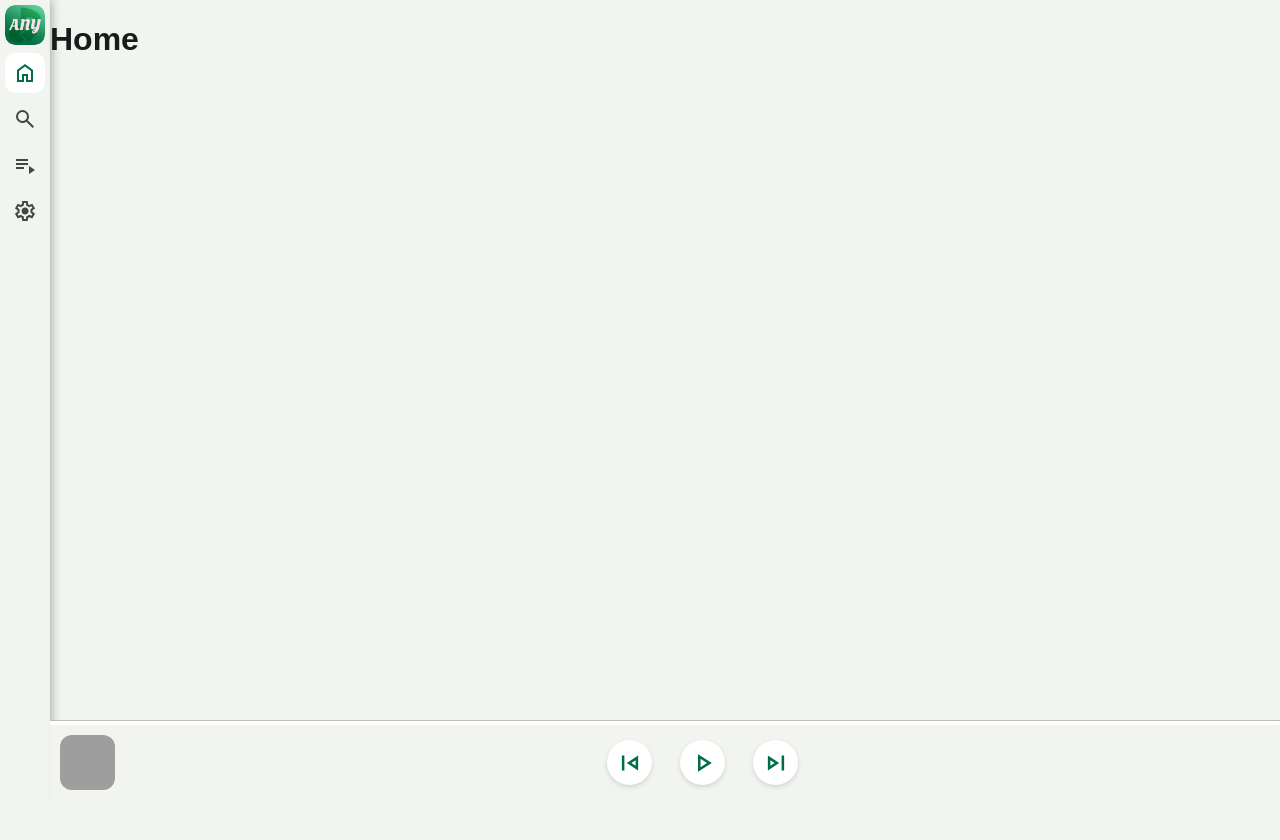
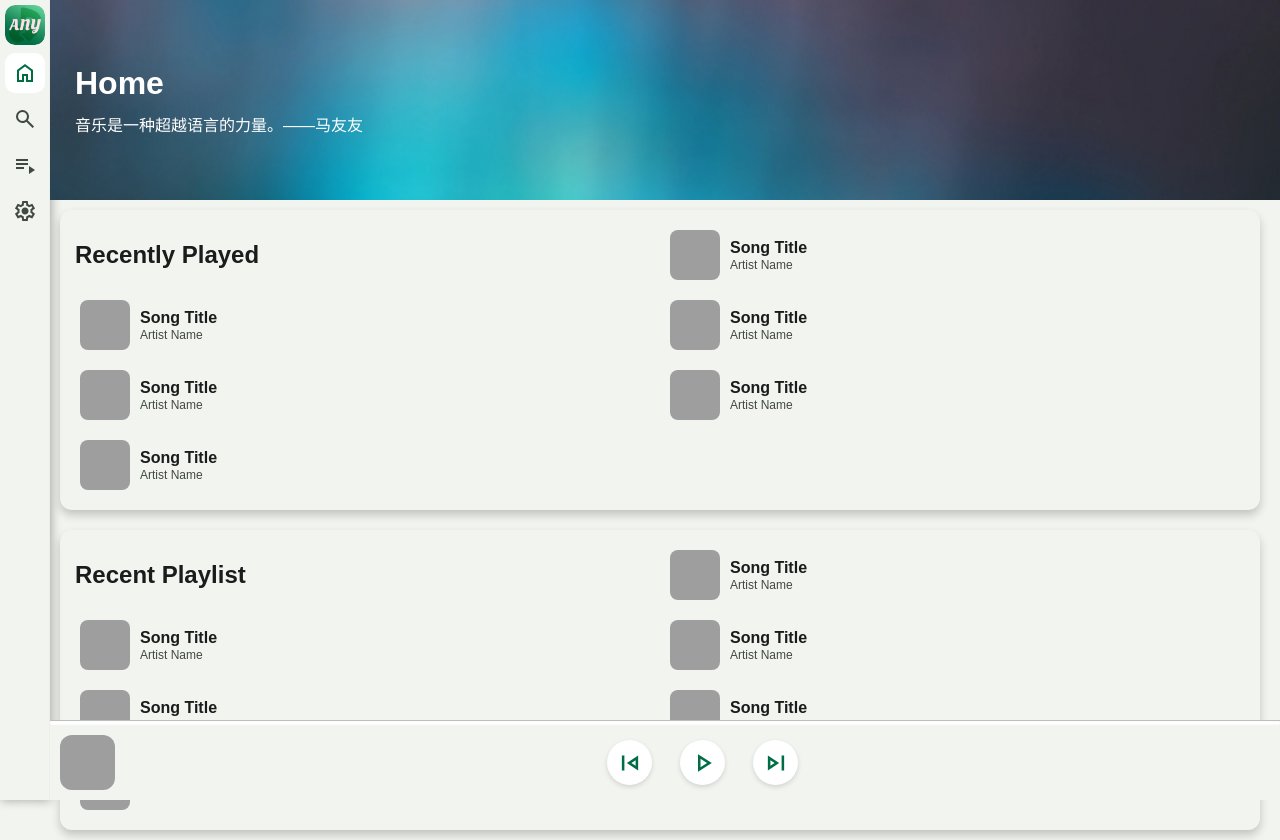
Before and after one commit to EZ118/AnnyMusic, a browser extension: page home.html in a window 1280 px wide. Before the commit the page ends 800 px from the top, so only its background shows below. Drawn offline with Linux system fonts and the light colour scheme; grey boxes are pictures that could not be loaded.

Commit message:
feat(home): 首页UI完善

```diff
--- a/css/main.css
+++ b/css/main.css
@@ -19,6 +19,8 @@ body {
     align-items: flex-start;
     background-color: var(--s-color-surface-container-low);
     color: var(--s-color-on-background);
+    user-select: none;
+    overflow: hidden auto;
 }
 
 /* 导航栏 */
@@ -90,6 +92,7 @@ nav .item.selected svg {
 main {
     flex: 1;
     width: calc(100vw - 50px);
+    min-height: calc(100vh - 80px);
     height: fit-content;
 }
 
@@ -119,6 +122,8 @@ footer .progressbar {
     height: 5px;
     background-color: var(--s-color-on-primary);
     border-radius: 5px;
+    transform: scale(1, 0.9);
+    cursor: pointer;
 }
 
 footer .progressbar-track {
@@ -128,6 +133,10 @@ footer .progressbar-track {
     background-color: var(--s-color-primary);
     transition: all 0.1s;
     border-radius: 5px;
+}
+
+footer .progressbar:hover {
+    transform: scale(1, 1.5);
 }
 
 footer .controls {
--- a/css/view.css
+++ b/css/view.css
@@ -0,0 +1,126 @@
+/* 首页 */
+.banner {
+    width: 100%;
+    height: 200px;
+    background: url("../img/aurora.webp");
+    background-size: cover;
+    background-position: center;
+    background-repeat: no-repeat;
+    display: flex;
+    flex-direction: column;
+    justify-content: center;
+    align-items: flex-start;
+    padding: 20px;
+}
+
+.banner * {
+    margin: 5px;
+    color: #FFF;
+}
+
+.row {
+    width: 100%;
+    height: fit-content;
+    display: flex;
+    flex-direction: row;
+    justify-content: flex-start;
+    align-items: flex-start;
+    gap: 0px;
+    flex-wrap: wrap;
+
+}
+
+.section {
+    width: 100%;
+    margin: 10px;
+    padding: 15px;
+
+    box-shadow: 0 5px 10px #00000033;
+    flex: 1;
+    flex-shrink: 0;
+    width: auto;
+    max-width: calc(100% - 30px);
+    max-height: 300px;
+
+    display: flex;
+    flex-direction: row;
+    writing-mode: vertical-lr;
+    flex-wrap: wrap;
+    justify-content: flex-start;
+    align-items: flex-start;
+    gap: 10px;
+    border-radius: 12px;
+}
+
+.section h2 {
+    margin: 0;
+    font-size: 1.5em;
+    line-height: 60px;
+    height: 60px;
+    writing-mode: horizontal-tb;
+}
+
+.music-card {
+    width: 300px;
+    height: 60px;
+    border-radius: 12px;
+
+    display: flex;
+    flex-direction: row;
+    justify-content: center;
+    align-items: flex-start;
+
+    cursor: pointer;
+    padding: 5px;
+
+    transition: all 0.2s;
+    user-select: none;
+
+    writing-mode: horizontal-tb;
+    flex-shrink: 0;
+    flex-grow: 0;
+}
+
+.music-card img {
+    width: 50px;
+    height: 50px;
+    border-radius: 8px;
+}
+
+.music-card .info {
+    flex: 1;
+    height: 100%;
+    border-radius: 8px;
+    margin-left: 10px;
+
+    display: flex;
+    flex-direction: column;
+    justify-content: center;
+    align-items: flex-start;
+    gap: 1px;
+}
+
+.music-card .info .title {
+    margin: 0;
+    padding: 0;
+    font-weight: bold;
+    font-size: 16px;
+    color: var(--s-color-on-surface);
+}
+
+.music-card .info .artist {
+    margin: 0;
+    padding: 0;
+    font-size: 12px;
+    color: var(--s-color-on-surface-variant);
+}
+
+.music-card:hover {
+    transform: scale(1.01);
+    background-color: var(--s-color-surface-container-high);
+}
+
+.music-card:active {
+    transform: scale(0.99);
+    background-color: var(--s-color-surface-container-highest);
+}
--- a/js/views/home.js
+++ b/js/views/home.js
@@ -1,18 +1,73 @@
 class HomeView {
     constructor() {
-        this.playlist = [];
-        this.currentIndex = 0;
-        this.isPlaying = false;
-        this.audio = new Audio();
-        this.audio.addEventListener('ended', () => {
-            this.next();
-        });
+        this.currentQuote = "";
+    }
+
+    oninit() {
+        this.currentQuote = this.getRandomQuote();
+        this.recentlyPlayed = getStorageSync("recentlyPlayed") || [{}, {}, {}, {}, {}, {}];
+        this.recentPlaylist = getStorageSync("recentPlaylist") || [{}, {}, {}, {}, {}, {}];
+    }
+
+    getRandomQuote() {
+        const musicQuotes = [
+            "音乐是比一切智慧、一切哲学更高的启示。——贝多芬",
+            "没有音乐，生活将是一个错误。——尼采",
+            "音乐表达那些无法言说、又不可能沉默的东西。——维克多·雨果",
+            "技术是有限的，但音乐是无限的。——帕布罗·卡萨尔斯",
+            "一首伟大的歌曲，能改变一个人的一生。——艾瑞莎·弗兰克林",
+            "音乐是情感的记忆。——克劳德·德彪西",
+            "音乐是上帝赐给人类最美的礼物。——马丁·路德",
+            "节奏是音乐的灵魂。——约翰·科尔特兰",
+            "音乐能说出非语言所能表达的东西。——海因里希·海涅",
+            "音乐是唯一一种全世界都能听懂的语言。——亨利·W·朗费罗",
+            "音乐是灵魂的语言。——贝多芬",
+            "当我创作时，我仿佛听到了神的声音。——肖邦",
+            "音乐是自由的表达，它不属于任何人。——约翰·凯奇",
+            "没有旋律，就没有音乐。——巴赫",
+            "音乐是人类最古老、最原始的艺术形式。——阿尔弗雷德·诺斯·怀特海",
+            "真正的音乐来自内心，而非技巧。——小泽征尔",
+            "我写歌，是因为我无法用语言表达我的感受。——约翰·列侬",
+            "音乐是一种超越语言的力量。——马友友",
+            "音乐是通往宇宙的桥梁。——约翰·丹佛"
+        ];
+        return musicQuotes[Math.floor(Math.random() * musicQuotes.length)];
     }
 
     view(vnode) {
-        return m("div", [
-            m("h1", "Home")
-        ])
+        return [
+            m(".banner", [
+                m("h1", "Home"),
+                m("p", this.currentQuote)
+            ]),
+            m(".row", [
+                m(".section", [
+                    m("h2", "Recently Played"),
+                    this.recentlyPlayed.map((item) => {
+                        return m("div", { class: "music-card" }, [
+                            m("img", { class: "cover", src: "https://picsum.photos/64/64?random=1" }),
+                            m("div", { class: "info" }, [
+                                m("h3", { class: "title" }, "Song Title"),
+                                m("p", { class: "artist" }, "Artist Name")
+                            ])
+                        ])
+                    })
+                ]),
+                m(".section", [
+                    m("h2", "Recent Playlist"),
+                    this.recentPlaylist.map((item) => {
+                        return m("div", { class: "music-card" }, [
+                            m("img", { class: "cover", src: "https://picsum.photos/64/64?random=1" }),
+                            m("div", { class: "info" }, [
+                                m("h3", { class: "title" }, "Song Title"),
+                                m("p", { class: "artist" }, "Artist Name")
+                            ])
+                        ])
+                    })
+                ])
+            ])
+
+        ]
     }
 }
 
--- a/js/views/player.js
+++ b/js/views/player.js
@@ -3,7 +3,7 @@ const PlayerView = {
     oninit() {
         PlayerView.duration = 100;
         PlayerView.currentTime = 0;
-        PlayerView.cover = "https://picsum.photos/200/300?random=1";
+        PlayerView.cover = "https://picsum.photos/64/64?random=1";
     },
 
 
@@ -18,7 +18,7 @@ const PlayerView = {
         const clickX = e.clientX - rect.left; // 点击位置相对于元素左边界的距离
         const percentX = (clickX / rect.width); // 转换为百分比
         PlayerView.currentTime = percentX * PlayerView.duration; // 调整进度
-        console.log(percentX, PlayerView.duration);
+        // console.log(percentX, PlayerView.duration);
         m.redraw();
     },
     view(vnode) {
@@ -28,7 +28,7 @@ const PlayerView = {
             ),
 
             m('.controls',
-                m('img', { src: PlayerView.cover, alt: "专辑", class: "left" }),
+                m('img', { src: PlayerView.cover, alt: "ALBUM", class: "left" }),
                 m('.right', [
                     m(".controlBtn", { onclick: () => {PlayerView.play()} }, m.trust( ICON.prevSong )),
                     m(".controlBtn", { onclick: () => {PlayerView.play()} }, m.trust( ICON.play )),
```
Also changed, not shown: img/aurora.webp (added), img/default_bg.svg (deleted).
